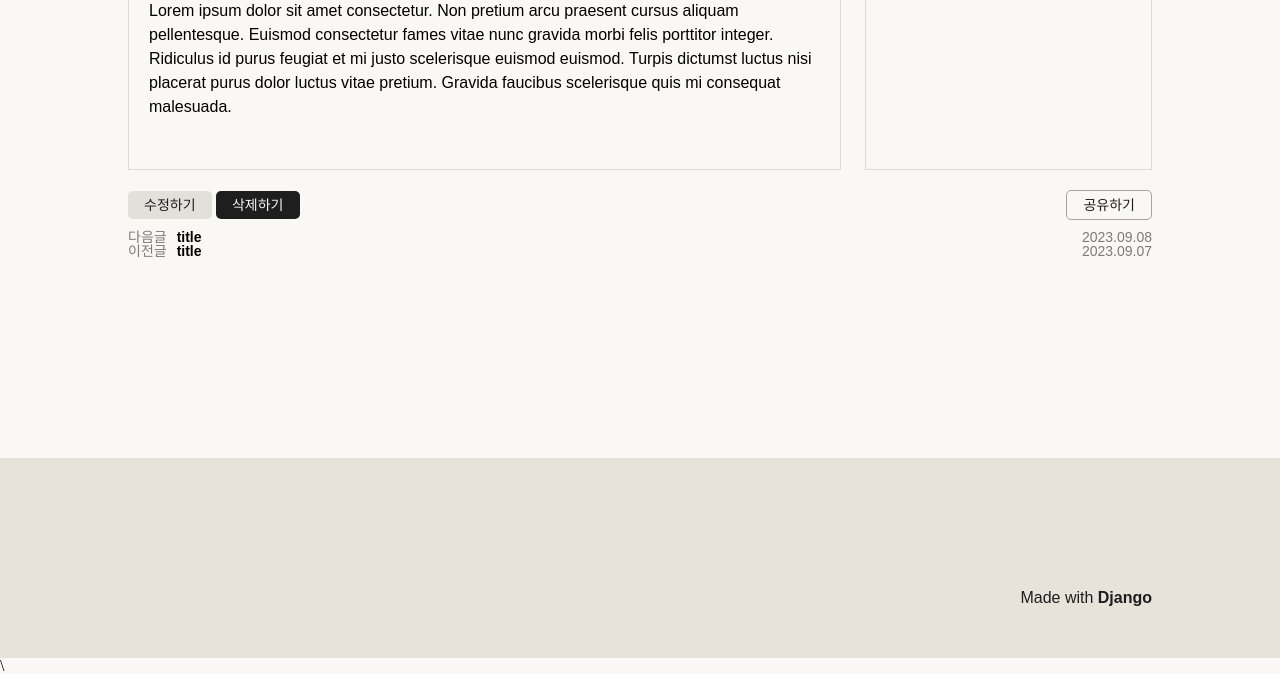
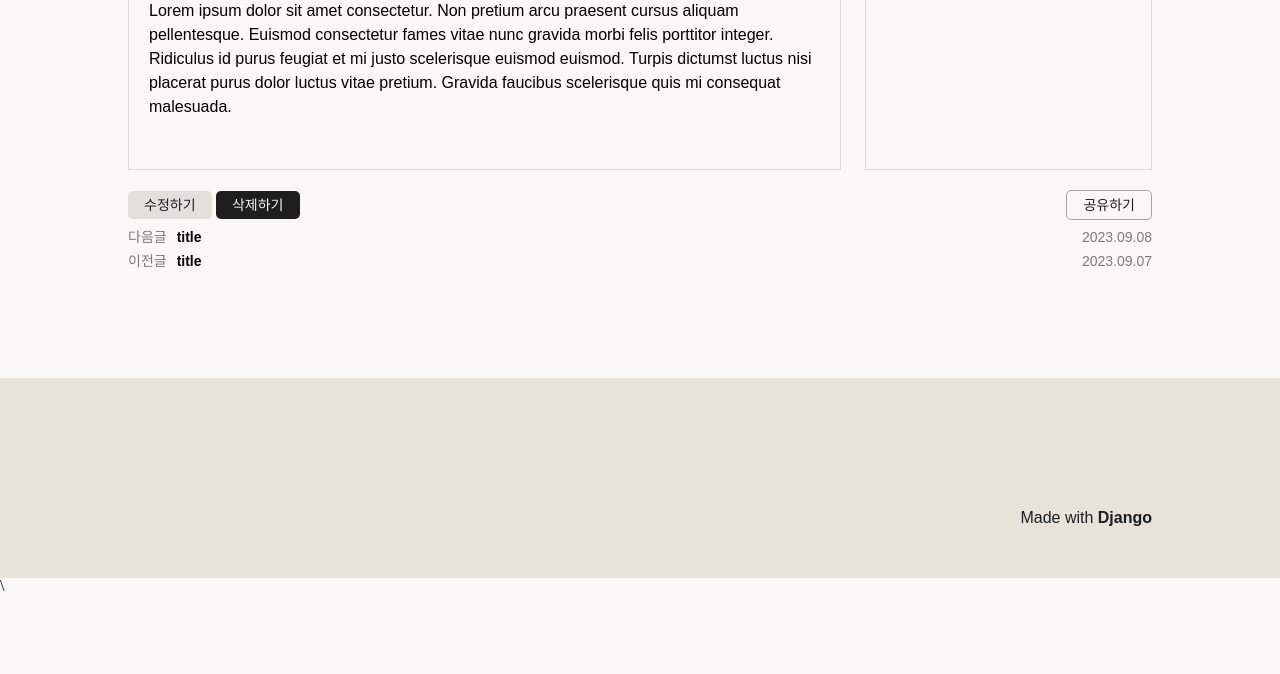
Before and after one commit to Oneiric0102/django_project_saibi, a Django app: page /post/ in a window 1280 px wide. Shown: the part 973-1647 px from the top of the page. After the commit the page ends 1564 px from the top, so only its background shows below. Run offline with Django 4.2, Linux system fonts and the light colour scheme; parts of the project's set-up code (start-up, migrations or seed data) failed here and were passed over; some libraries are stand-ins or nearby versions.

Commit message:
post css update

```diff
--- a/blog_project/blog_app/static/css/post.css
+++ b/blog_project/blog_app/static/css/post.css
@@ -6,33 +6,40 @@
     background-color: #f9f8f4;
 }
 
+.apply-flex {
+    width: 100%;
+    display: flex;
+    margin: auto;
+}
+
 .container {
-    width: 1024px;
+    flex-basis: 1024px;
+    flex-grow: 0;
+    flex-shrink: 1;
     display: flex;
     flex-direction: column;
     justify-content: center;
     margin: auto;
     margin-top: 140px;
     gap: 20px;
-    margin-bottom: 200px;
+    margin-bottom: 100px;
     font-family: 'Pretendard', sans-serif;
 }
 
 .box-divider {
     display: flex;
+    gap: 24px;
 }
 
 .big-box {
     border: 1px solid #dbdbdb;
     padding: 20px;
     width: 70%;
-    margin-right: 24px;
 }
 
 .small-box {
     border: 1px solid #dbdbdb;
-    padding-top: 5px;
-    padding: 0px 10px;
+    padding: 10px;
     width: calc(30% - 24px);
 
 }
@@ -65,7 +72,7 @@
 
 .topic-box {
     padding: 4px 9px;
-    background-color: #bbbbbb;
+    background-color: #E1E0DB;
 }
 
 .post-content {
@@ -137,12 +144,17 @@
 
 .another-big-box {
     margin-top: 10px;
+
 }
 
 .another-post-box {
+    width: 100%;
+    margin: 10px 0;
+}
+
+.another-post-box a {
     display: flex;
     justify-content: space-between;
-    /* border: 1px solid black; */
 }
 
 .post-box {
@@ -160,6 +172,9 @@
     margin-left: 10px;
     font-size: 20px;
     opacity: 1 !important;
+    white-space: nowrap;
+    overflow: hidden;
+    text-overflow: ellipsis;
 }
 
 .another-post-box p {
@@ -193,3 +208,19 @@
     object-fit: cover;
     height: 100%;
 }
+
+@media (max-width: 1024px) {
+    .container {
+        padding: 0 10px;
+    }
+}
+
+@media (max-width: 800px) {
+    .small-box {
+        display: none;
+    }
+
+    .big-box {
+        width: 100%;
+    }
+}
--- a/blog_project/blog_app/templates/post.html
+++ b/blog_project/blog_app/templates/post.html
@@ -4,6 +4,7 @@
 <head>
     <link rel="stylesheet" href="{% static 'css/post.css' %}?{% now "U" %}">
 </head>
+<div class = "apply-flex">
     <section class = "container">
         <!--메인-->
         <article class = "box-divider">
@@ -77,33 +78,36 @@
             </div>
             <div class="another-big-box">
                 <div class="another-post-box">
+                    <a href="">
                         <div class="post-box">
                             <p>다음글</p>
                             {% comment %} <a href="{% url "post" owner_id=next_post.writer post_id=next_post.id%}"> {% endcomment %}
-                    <p class="post-name"><a href="">title</a></p>
+                            <p class="post-name">title</p>
                             {{next_post.title}}
                         </div>
                         <p>
                             2023.09.08
                             {{next_post.upload_date}}
                         </p>
-                {% comment %} </a> {% endcomment %}
+                    </a>
                 </div>
                 <div class="another-post-box">
+                    <a href="">
                         <div class="post-box">
                             <p>이전글</p>
                             {% comment %} <a href="{% url "post" owner_id=prev_post.writer post_id=prev_post.id%}"> {% endcomment %}
-                    <p class="post-name"><a href="">title</a></p>
+                            <p class="post-name">title</p>
                             {{prev_post.title}}
                         </div>
                         <p>
                             2023.09.07
                             {{prev_post.upload_date}}
                         </p>
-                {% comment %} </a> {% endcomment %}
+                    </a>
                 </div>
             </div>
         </footer>
 
     </section>
+</div>
 {% endblock %}
```
Also changed, not shown: blog_project/blog_app/static/css/write.css (+7 -2 lines). Lines whose indentation alone changed are shown as unchanged.
